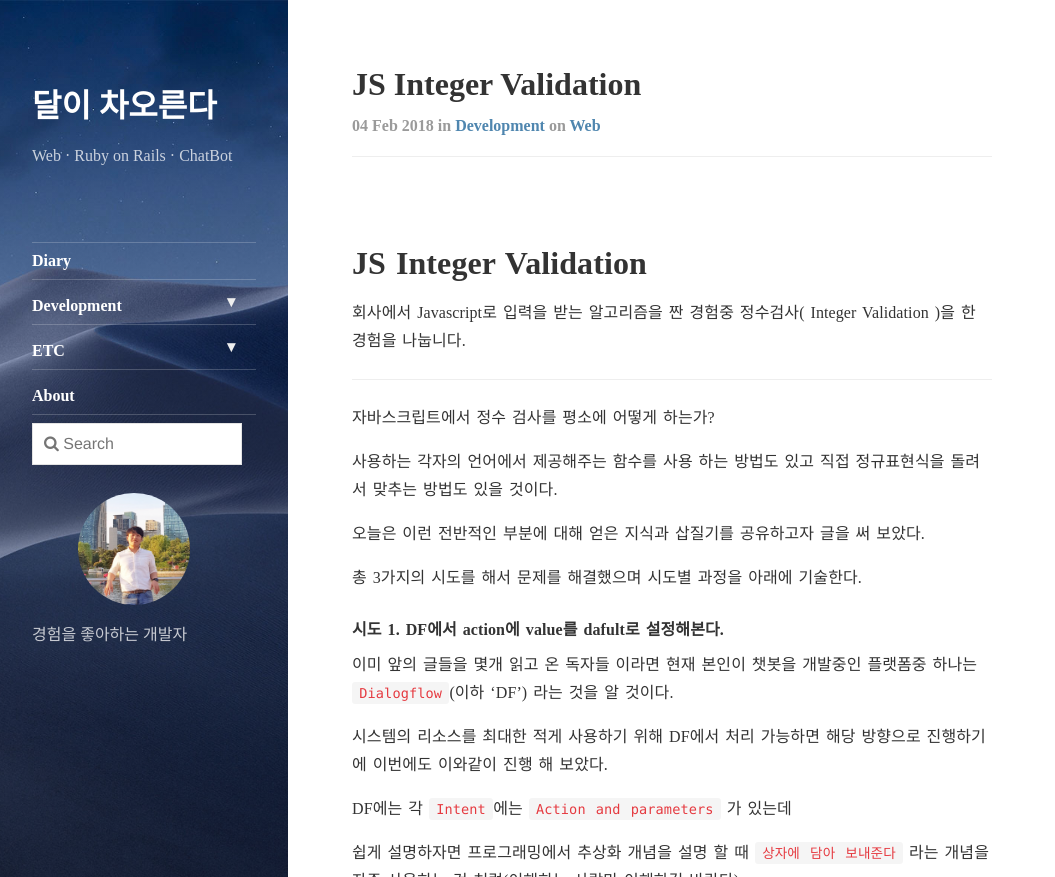
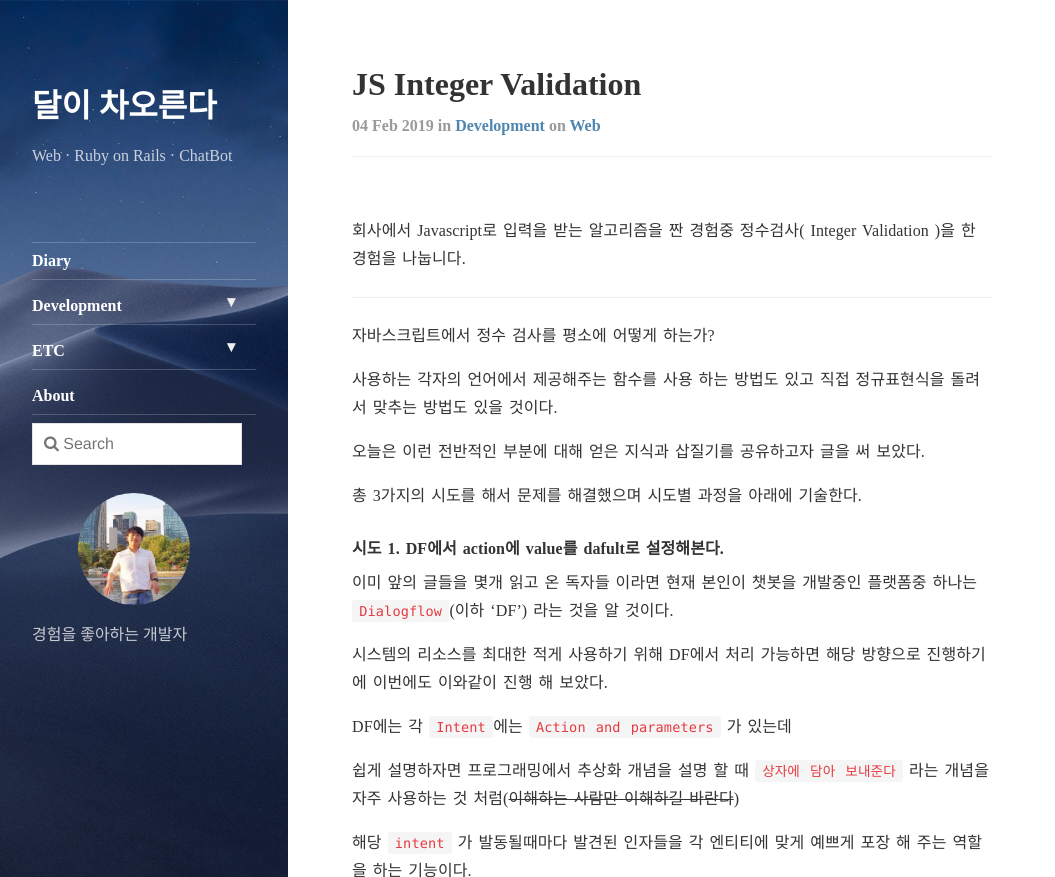
Before and after one commit to samslow/samslow.github.io, a Jekyll site: the page built from _posts/2019-02-04-JS Integer Validation.md, in a window 1280 px wide and 900 px high, cut to the strip 0-877 px from the top of the window. Shown: the whole strip, without its empty margins (0-1055 px from the left). Built offline with Jekyll 4.4.1, drawn with Linux system fonts in a browser that asks for light colours; nearby versions of some CDN libraries; comment, search, counter and statistics services are not loaded.

Commit message:
Modified recent post's date
Signed-off-by: samslow <shsvkdldj@likelion.org>

```diff
--- a/_posts/2018-02-04-JS Integer Validation.md
+++ b/_posts/2019-02-04-JS Integer Validation.md
@@ -6,8 +6,6 @@ categories: development
 tags: web
 comments: true
 ---
-# JS Integer Validation
-
 회사에서 Javascript로 입력을 받는 알고리즘을 짠 경험중 정수검사( Integer Validation )을 한 경험을 나눕니다.
 
 ------
```
